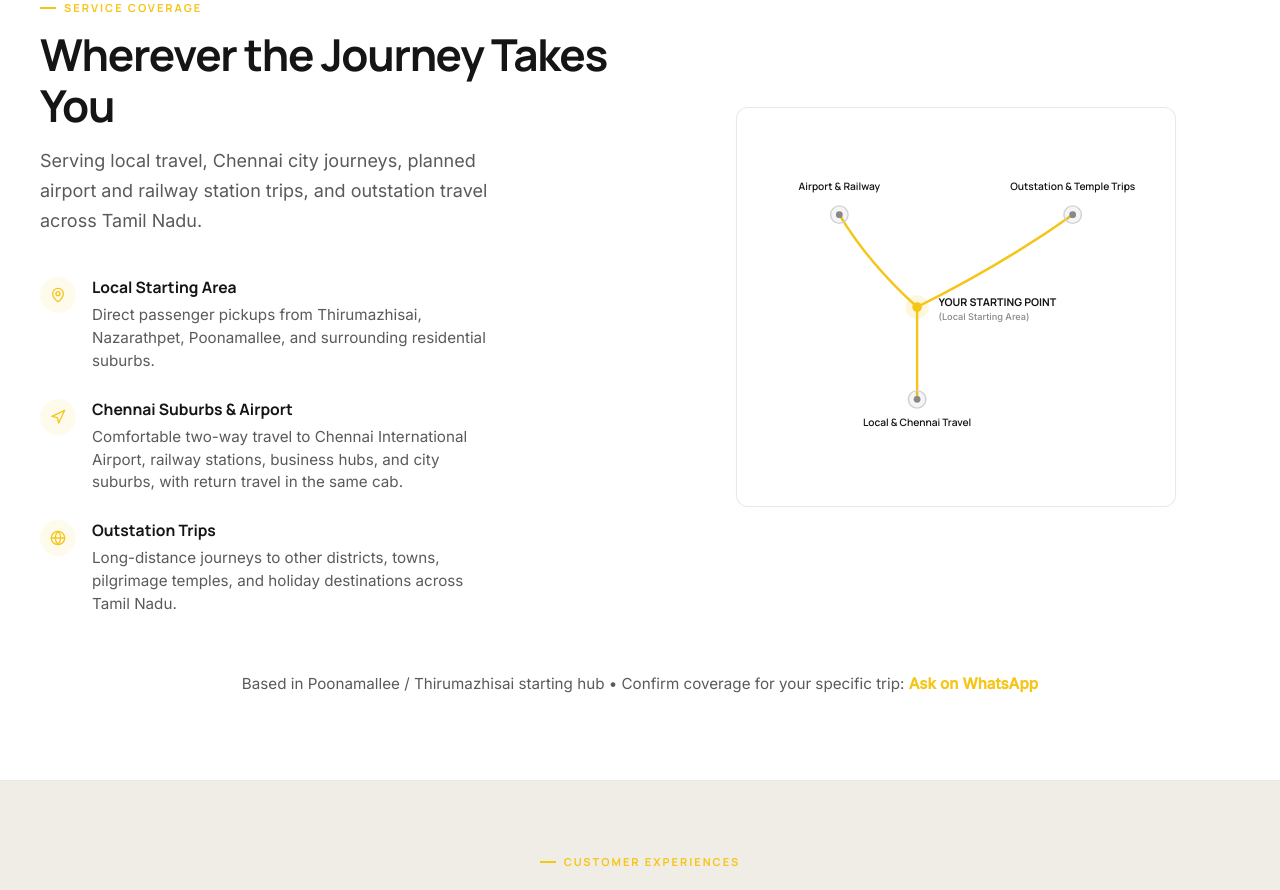
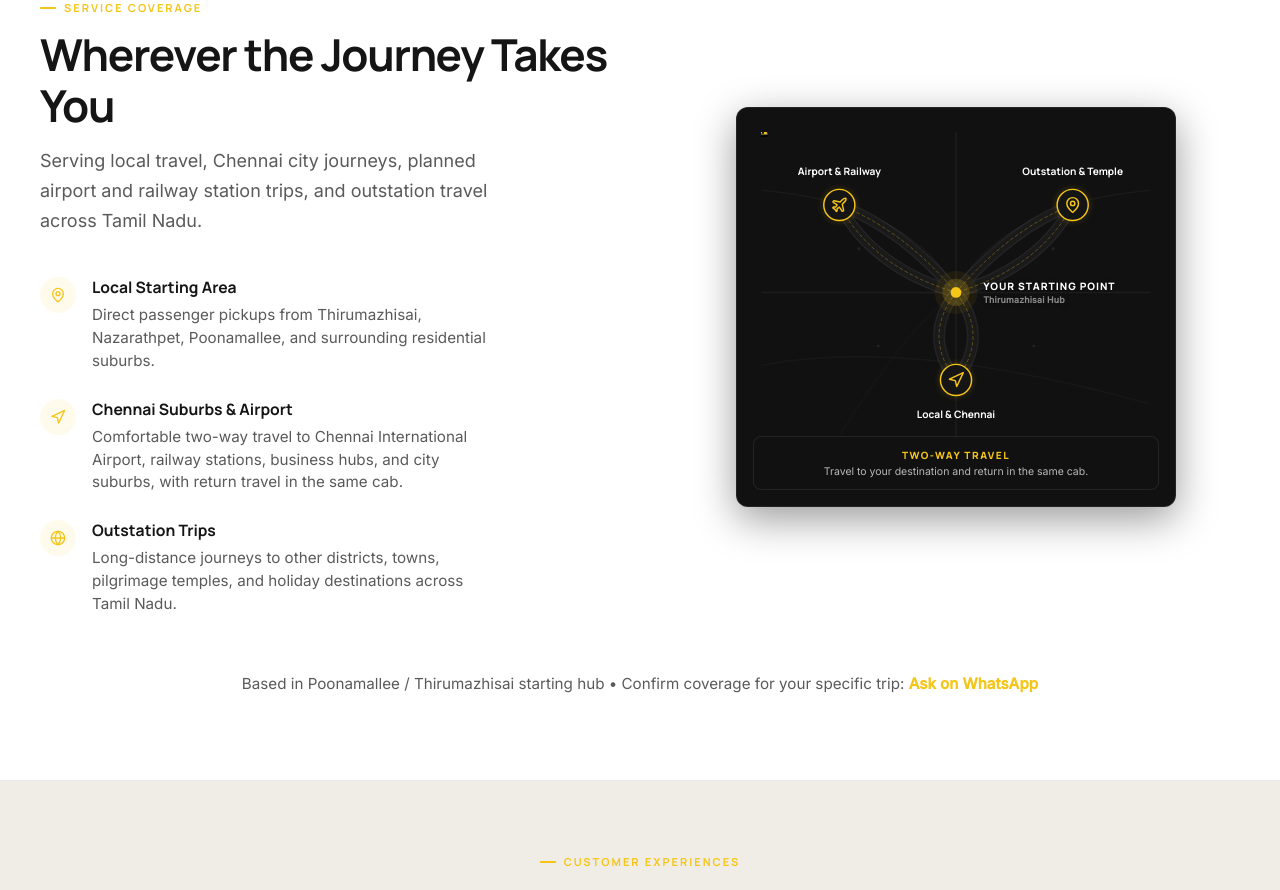
Before and after one commit to arunms1931/va-cabs, a Next.js app: page / in a window 1280 px wide. Shown: the part 4000-4890 px from the top of the page. Built offline with nearby package versions, Linux system fonts and the light colour scheme.

Commit message:
Improve service coverage route visualization

```diff
--- a/components/ServiceAreasSection.tsx
+++ b/components/ServiceAreasSection.tsx
@@ -1,7 +1,7 @@
 "use client";
 
 import { motion } from "framer-motion";
-import { Navigation, MapPin, Globe } from "lucide-react";
+import { Navigation, MapPin, Globe, Plane } from "lucide-react";
 
 const coverage = [
   {
@@ -146,123 +146,241 @@ export default function ServiceAreasSection() {
           {/* RIGHT SIDE: Premium SVG map route line drawing */}
           <div className="areas-right" style={{ position: "relative", display: "flex", alignItems: "center", justifyContent: "center" }}>
             <div className="route-map-box">
-              <svg viewBox="0 0 400 360" fill="none" xmlns="http://www.w3.org/2000/svg" style={{ width: "100%", height: "100%" }}>
-                {/* 1. Central Starting Node (appears first) */}
-                <motion.g
-                  initial={{ opacity: 0, scale: 0.5 }}
-                  whileInView={{ opacity: 1, scale: 1 }}
-                  viewport={{ once: true }}
-                  transition={{ duration: 0.4, ease: easeCurve }}
-                  style={{ originX: "160px", originY: "180px" }}
-                >
-                  <circle cx="160" cy="180" r="12" fill="rgba(245, 197, 24, 0.15)" />
-                  <circle cx="160" cy="180" r="5" fill="#F5C518" />
-                </motion.g>
+              <svg viewBox="0 0 400 360" fill="none" xmlns="http://www.w3.org/2000/svg" style={{ width: "100%", height: "100%", position: "relative", zIndex: 1 }}>
 
-                {/* 2. Central labels (fade/slide in next) */}
-                <motion.g
-                  initial={{ opacity: 0, x: -5 }}
-                  whileInView={{ opacity: 1, x: 0 }}
-                  viewport={{ once: true }}
-                  transition={{ duration: 0.4, delay: 0.2, ease: easeCurve }}
-                >
-                  <text x="182" y="179" fill="#151515" fontSize="11" fontWeight="700" fontFamily="var(--font-manrope)">
+                {/* 1. Abstract Map Background Roads Grid */}
+                <line x1="0" y1="165" x2="400" y2="165" stroke="rgba(255, 255, 255, 0.05)" strokeWidth="1.5" />
+                <line x1="200" y1="0" x2="200" y2="360" stroke="rgba(255, 255, 255, 0.05)" strokeWidth="1.5" />
+
+                {/* Diagonal abstract street paths */}
+                <path d="M0 60 C 120 70, 180 120, 200 165" stroke="rgba(255, 255, 255, 0.04)" strokeWidth="1.2" fill="none" />
+                <path d="M400 60 C 280 70, 220 120, 200 165" stroke="rgba(255, 255, 255, 0.04)" strokeWidth="1.2" fill="none" />
+                <path d="M0 240 Q 150 210 400 280" stroke="rgba(255, 255, 255, 0.03)" strokeWidth="1.2" fill="none" />
+                <path d="M50 360 C 100 280, 150 200, 200 165" stroke="rgba(255, 255, 255, 0.03)" strokeWidth="1" fill="none" />
+
+                {/* Intersections (small circle points) */}
+                <circle cx="100" cy="120" r="1.5" fill="rgba(255, 255, 255, 0.08)" />
+                <circle cx="300" cy="120" r="1.5" fill="rgba(255, 255, 255, 0.08)" />
+                <circle cx="120" cy="220" r="1.5" fill="rgba(255, 255, 255, 0.08)" />
+                <circle cx="280" cy="220" r="1.5" fill="rgba(255, 255, 255, 0.08)" />
+
+                {/* 2. Paired Curved Road Loops */}
+
+                {/* ROAD 1: Center to Airport & Railway (Top Left at 80, 75) */}
+                <path
+                  d="M 200 165 Q 115 140 80 75 Q 145 100 200 165"
+                  stroke="rgba(255, 255, 255, 0.08)"
+                  strokeWidth="12"
+                  strokeLinecap="round"
+                  fill="none"
+                />
+                <path
+                  d="M 200 165 Q 115 140 80 75 Q 145 100 200 165"
+                  stroke="#1A1A1A"
+                  strokeWidth="9"
+                  strokeLinecap="round"
+                  fill="none"
+                />
+                <path
+                  d="M 200 165 Q 115 140 80 75 Q 145 100 200 165"
+                  stroke="rgba(245, 197, 24, 0.4)"
+                  strokeWidth="0.8"
+                  strokeDasharray="3 3"
+                  strokeLinecap="round"
+                  fill="none"
+                />
+
+                {/* ROAD 2: Center to Outstation & Temple (Top Right at 320, 75) */}
+                <path
+                  d="M 200 165 Q 255 100 320 75 Q 285 140 200 165"
+                  stroke="rgba(255, 255, 255, 0.08)"
+                  strokeWidth="12"
+                  strokeLinecap="round"
+                  fill="none"
+                />
+                <path
+                  d="M 200 165 Q 255 100 320 75 Q 285 140 200 165"
+                  stroke="#1A1A1A"
+                  strokeWidth="9"
+                  strokeLinecap="round"
+                  fill="none"
+                />
+                <path
+                  d="M 200 165 Q 255 100 320 75 Q 285 140 200 165"
+                  stroke="rgba(245, 197, 24, 0.4)"
+                  strokeWidth="0.8"
+                  strokeDasharray="3 3"
+                  strokeLinecap="round"
+                  fill="none"
+                />
+
+                {/* ROAD 3: Center to Local & Chennai (Bottom at 200, 255) */}
+                <path
+                  d="M 200 165 Q 165 210 200 255 Q 235 210 200 165"
+                  stroke="rgba(255, 255, 255, 0.08)"
+                  strokeWidth="12"
+                  strokeLinecap="round"
+                  fill="none"
+                />
+                <path
+                  d="M 200 165 Q 165 210 200 255 Q 235 210 200 165"
+                  stroke="#1A1A1A"
+                  strokeWidth="9"
+                  strokeLinecap="round"
+                  fill="none"
+                />
+                <path
+                  d="M 200 165 Q 165 210 200 255 Q 235 210 200 165"
+                  stroke="rgba(245, 197, 24, 0.4)"
+                  strokeWidth="0.8"
+                  strokeDasharray="3 3"
+                  strokeLinecap="round"
+                  fill="none"
+                />
+
+                {/* 3. Animated Top-View SVG Cars */}
+
+                {/* Loop 1 Car (Airport & Railway) */}
+                <g className="animated-car-group">
+                  <animateMotion
+                    dur="9s"
+                    repeatCount="indefinite"
+                    path="M 200 165 Q 115 140 80 75 Q 145 100 200 165"
+                    rotate="auto"
+                    calcMode="linear"
+                    keyTimes="0; 0.05; 0.45; 0.55; 0.95; 1"
+                    keyPoints="0; 0; 0.5; 0.5; 1; 1"
+                    begin="0s"
+                  />
+                  {/* Shadow */}
+                  <rect x="-6" y="-2.5" width="12" height="7" rx="1.5" fill="rgba(0, 0, 0, 0.55)" transform="translate(0.5, 0.5)" />
+                  {/* Yellow body */}
+                  <rect x="-6" y="-3" width="12" height="6" rx="2" fill="#F5C518" stroke="#111111" strokeWidth="1" />
+                  {/* Cabin roof */}
+                  <rect x="-3.5" y="-2" width="6" height="4" rx="1" fill="#111111" />
+                  {/* Windshield frame */}
+                  <rect x="-2" y="-1.5" width="3.5" height="3" rx="0.5" fill="#F5C518" />
+                  {/* Glass */}
+                  <rect x="0.5" y="-1.5" width="1" height="3" fill="#111111" />
+                  {/* Front Headlights */}
+                  <rect x="5" y="-2.5" width="1" height="1" rx="0.2" fill="#ffffff" />
+                  <rect x="5" y="1.5" width="1" height="1" rx="0.2" fill="#ffffff" />
+                  {/* Rear Taillights */}
+                  <rect x="-6" y="-2.5" width="0.8" height="1" rx="0.2" fill="#ff3333" />
+                  <rect x="-6" y="1.5" width="0.8" height="1" rx="0.2" fill="#ff3333" />
+                </g>
+
+                {/* Loop 2 Car (Outstation & Temple) */}
+                <g className="animated-car-group">
+                  <animateMotion
+                    dur="11s"
+                    repeatCount="indefinite"
+                    path="M 200 165 Q 255 100 320 75 Q 285 140 200 165"
+                    rotate="auto"
+                    calcMode="linear"
+                    keyTimes="0; 0.05; 0.45; 0.55; 0.95; 1"
+                    keyPoints="0; 0; 0.5; 0.5; 1; 1"
+                    begin="2.5s"
+                  />
+                  <rect x="-6" y="-2.5" width="12" height="7" rx="1.5" fill="rgba(0, 0, 0, 0.55)" transform="translate(0.5, 0.5)" />
+                  <rect x="-6" y="-3" width="12" height="6" rx="2" fill="#F5C518" stroke="#111111" strokeWidth="1" />
+                  <rect x="-3.5" y="-2" width="6" height="4" rx="1" fill="#111111" />
+                  <rect x="-2" y="-1.5" width="3.5" height="3" rx="0.5" fill="#F5C518" />
+                  <rect x="0.5" y="-1.5" width="1" height="3" fill="#111111" />
+                  <rect x="5" y="-2.5" width="1" height="1" rx="0.2" fill="#ffffff" />
+                  <rect x="5" y="1.5" width="1" height="1" rx="0.2" fill="#ffffff" />
+                  <rect x="-6" y="-2.5" width="0.8" height="1" rx="0.2" fill="#ff3333" />
+                  <rect x="-6" y="1.5" width="0.8" height="1" rx="0.2" fill="#ff3333" />
+                </g>
+
+                {/* Loop 3 Car (Local & Chennai) */}
+                <g className="animated-car-group">
+                  <animateMotion
+                    dur="8s"
+                    repeatCount="indefinite"
+                    path="M 200 165 Q 165 210 200 255 Q 235 210 200 165"
+                    rotate="auto"
+                    calcMode="linear"
+                    keyTimes="0; 0.05; 0.45; 0.55; 0.95; 1"
+                    keyPoints="0; 0; 0.5; 0.5; 1; 1"
+                    begin="5.0s"
+                  />
+                  <rect x="-6" y="-2.5" width="12" height="7" rx="1.5" fill="rgba(0, 0, 0, 0.55)" transform="translate(0.5, 0.5)" />
+                  <rect x="-6" y="-3" width="12" height="6" rx="2" fill="#F5C518" stroke="#111111" strokeWidth="1" />
+                  <rect x="-3.5" y="-2" width="6" height="4" rx="1" fill="#111111" />
+                  <rect x="-2" y="-1.5" width="3.5" height="3" rx="0.5" fill="#F5C518" />
+                  <rect x="0.5" y="-1.5" width="1" height="3" fill="#111111" />
+                  <rect x="5" y="-2.5" width="1" height="1" rx="0.2" fill="#ffffff" />
+                  <rect x="5" y="1.5" width="1" height="1" rx="0.2" fill="#ffffff" />
+                  <rect x="-6" y="-2.5" width="0.8" height="1" rx="0.2" fill="#ff3333" />
+                  <rect x="-6" y="1.5" width="0.8" height="1" rx="0.2" fill="#ff3333" />
+                </g>
+
+                {/* 4. Destination Nodes & Icons (Drawn on top of roads) */}
+                {/* Destination 1 — Airport & Railway (80, 75) */}
+                <g>
+                  <circle cx="80" cy="75" r="16" fill="#151515" stroke="#F5C518" strokeWidth="1.5" style={{ filter: "drop-shadow(0 0 4px rgba(245, 197, 24, 0.2))" }} />
+                  <g transform="translate(71, 66)" style={{ color: "#F5C518" }}>
+                    <Plane size={18} />
+                  </g>
+                </g>
+
+                {/* Destination 2 — Outstation & Temple (320, 75) */}
+                <g>
+                  <circle cx="320" cy="75" r="16" fill="#151515" stroke="#F5C518" strokeWidth="1.5" style={{ filter: "drop-shadow(0 0 4px rgba(245, 197, 24, 0.2))" }} />
+                  <g transform="translate(311, 66)" style={{ color: "#F5C518" }}>
+                    <MapPin size={18} />
+                  </g>
+                </g>
+
+                {/* Destination 3 — Local & Chennai (200, 255) */}
+                <g>
+                  <circle cx="200" cy="255" r="16" fill="#151515" stroke="#F5C518" strokeWidth="1.5" style={{ filter: "drop-shadow(0 0 4px rgba(245, 197, 24, 0.2))" }} />
+                  <g transform="translate(191, 246)" style={{ color: "#F5C518" }}>
+                    <Navigation size={18} />
+                  </g>
+                </g>
+
+                {/* 5. Central Starting Node (Drawn on top of roads) */}
+                <g style={{ transformOrigin: "200px 165px" }}>
+                  {/* Outer Pulsing Glow */}
+                  <circle cx="200" cy="165" r="24" fill="rgba(245, 197, 24, 0.08)" className="pulse-slow" />
+                  {/* Inner Glow */}
+                  <circle cx="200" cy="165" r="14" fill="rgba(245, 197, 24, 0.18)" />
+                  {/* Glowing Core */}
+                  <circle cx="200" cy="165" r="5.5" fill="#F5C518" />
+                </g>
+
+                {/* 6. Labels Section (Drawn last for best legibility) */}
+                {/* Destination Labels */}
+                <g>
+                  <text x="80" y="44" textAnchor="middle" fill="#ffffff" fontSize="10.5" fontWeight="700" fontFamily="var(--font-manrope)">
+                    Airport &amp; Railway
+                  </text>
+                  <text x="320" y="44" textAnchor="middle" fill="#ffffff" fontSize="10.5" fontWeight="700" fontFamily="var(--font-manrope)">
+                    Outstation &amp; Temple
+                  </text>
+                  <text x="200" y="294" textAnchor="middle" fill="#ffffff" fontSize="10.5" fontWeight="700" fontFamily="var(--font-manrope)">
+                    Local &amp; Chennai
+                  </text>
+                </g>
+
+                {/* Starting Point Labels (Placed on the right to prevent overlap) */}
+                <g>
+                  <text x="228" y="162" textAnchor="start" fill="#ffffff" fontSize="10.5" fontWeight="800" fontFamily="var(--font-manrope)" letterSpacing="1px" style={{ textShadow: "0 1px 4px rgba(17, 17, 17, 0.9)" }}>
                     YOUR STARTING POINT
                   </text>
-                  <text x="182" y="193" fill="#888888" fontSize="9.5" fontWeight="500" fontFamily="var(--font-inter)">
-                    (Local Starting Area)
+                  <text x="228" y="176" textAnchor="start" fill="#888888" fontSize="9" fontWeight="600" fontFamily="var(--font-inter)" letterSpacing="0.2px" style={{ textShadow: "0 1px 4px rgba(17, 17, 17, 0.9)" }}>
+                    Thirumazhisai Hub
                   </text>
-                </motion.g>
+                </g>
+              </svg>
 
-                {/* 3. Animated Route Lines (draw outward) */}
-                {/* Center to D1 */}
-                <motion.path
-                  d="M160 180 Q 110 135 80 85"
-                  stroke="#F5C518"
-                  strokeWidth="2.5"
-                  strokeLinecap="round"
-                  initial={{ pathLength: 0 }}
-                  whileInView={{ pathLength: 1 }}
-                  viewport={{ once: true }}
-                  transition={{ duration: 1.0, delay: 0.5, ease: "easeInOut" }}
-                />
-
-                {/* Center to D2 */}
-                <motion.path
-                  d="M160 180 Q 250 135 320 85"
-                  stroke="#F5C518"
-                  strokeWidth="2.5"
-                  strokeLinecap="round"
-                  initial={{ pathLength: 0 }}
-                  whileInView={{ pathLength: 1 }}
-                  viewport={{ once: true }}
-                  transition={{ duration: 1.0, delay: 0.5, ease: "easeInOut" }}
-                />
-
-                {/* Center to D3 */}
-                <motion.path
-                  d="M160 180 L 160 275"
-                  stroke="#F5C518"
-                  strokeWidth="2.5"
-                  strokeLinecap="round"
-                  initial={{ pathLength: 0 }}
-                  whileInView={{ pathLength: 1 }}
-                  viewport={{ once: true }}
-                  transition={{ duration: 1.0, delay: 0.5, ease: "easeInOut" }}
-                />
-
-                {/* 4. Destination Nodes — opacity-only entrance (scale+transformOrigin is unreliable inside SVG in Framer Motion) */}
-                {/* Destination 1 Node — Airport & Railway */}
-                <motion.g
-                  initial={{ opacity: 0 }}
-                  whileInView={{ opacity: 1 }}
-                  viewport={{ once: true }}
-                  transition={{ duration: 0.4, delay: 1.3, ease: easeCurve }}
-                >
-                  <circle cx="80" cy="85" r="9" fill="rgba(0,0,0,0.04)" stroke="#d0d0d8" strokeWidth="1.5" />
-                  <circle cx="80" cy="85" r="3.5" fill="#888888" />
-                </motion.g>
-
-                {/* Destination 2 Node — Outstation & Temple Trips */}
-                <motion.g
-                  initial={{ opacity: 0 }}
-                  whileInView={{ opacity: 1 }}
-                  viewport={{ once: true }}
-                  transition={{ duration: 0.4, delay: 1.3, ease: easeCurve }}
-                >
-                  <circle cx="320" cy="85" r="9" fill="rgba(0,0,0,0.04)" stroke="#d0d0d8" strokeWidth="1.5" />
-                  <circle cx="320" cy="85" r="3.5" fill="#888888" />
-                </motion.g>
-
-                {/* Destination 3 Node — Local & Chennai Travel */}
-                <motion.g
-                  initial={{ opacity: 0 }}
-                  whileInView={{ opacity: 1 }}
-                  viewport={{ once: true }}
-                  transition={{ duration: 0.4, delay: 1.3, ease: easeCurve }}
-                >
-                  <circle cx="160" cy="275" r="9" fill="rgba(0,0,0,0.04)" stroke="#d0d0d8" strokeWidth="1.5" />
-                  <circle cx="160" cy="275" r="3.5" fill="#888888" />
-                </motion.g>
-
-                {/* 5. Destination labels (fade in last) */}
-                <motion.g
-                  initial={{ opacity: 0, y: 3 }}
-                  whileInView={{ opacity: 1, y: 0 }}
-                  viewport={{ once: true }}
-                  transition={{ duration: 0.4, delay: 1.6, ease: easeCurve }}
-                >
-                  <text x="80" y="60" textAnchor="middle" fill="#151515" fontSize="10.5" fontWeight="600" fontFamily="var(--font-manrope)">
-                    Airport & Railway
-                  </text>
-                  <text x="320" y="60" textAnchor="middle" fill="#151515" fontSize="10.5" fontWeight="600" fontFamily="var(--font-manrope)">
-                    Outstation & Temple Trips
-                  </text>
-                  <text x="160" y="302" textAnchor="middle" fill="#151515" fontSize="10.5" fontWeight="600" fontFamily="var(--font-manrope)">
-                    Local & Chennai Travel
-                  </text>
-                </motion.g>
-              </svg>
+              {/* GPS HUD Overlay (Two-Way Travel Info) */}
+              <div className="hud-overlay">
+                <span className="hud-tag">Two-Way Travel</span>
+                <span className="hud-text">Travel to your destination and return in the same cab.</span>
+              </div>
             </div>
           </div>
         </div>
@@ -294,14 +412,61 @@ export default function ServiceAreasSection() {
         }
 
         .route-map-box {
+          position: relative;
           width: 100%;
           max-width: 440px;
           aspect-ratio: 1.1;
-          background: #ffffff;
-          border: 1px solid var(--border-light);
+          background: #111111; /* Deep charcoal map background */
+          border: 1px solid rgba(255, 255, 255, 0.08);
           border-radius: 12px;
           padding: 24px;
-          box-shadow: 0 4px 16px rgba(0, 0, 0, 0.01);
+          box-shadow: 0 12px 40px rgba(0, 0, 0, 0.4);
+          overflow: hidden;
+        }
+
+        .hud-overlay {
+          position: absolute;
+          bottom: 16px;
+          left: 16px;
+          right: 16px;
+          background: rgba(18, 18, 18, 0.85);
+          backdrop-filter: blur(8px);
+          -webkit-backdrop-filter: blur(8px);
+          border: 1px solid rgba(255, 255, 255, 0.08);
+          border-radius: 8px;
+          padding: 10px 14px;
+          display: flex;
+          flex-direction: column;
+          gap: 2px;
+          align-items: center;
+          text-align: center;
+          z-index: 5;
+        }
+
+        .hud-tag {
+          font-size: 10px;
+          font-weight: 800;
+          color: #F5C518;
+          letter-spacing: 1.5px;
+          text-transform: uppercase;
+          font-family: var(--font-manrope);
+        }
+
+        .hud-text {
+          font-size: 10.5px;
+          color: rgba(255, 255, 255, 0.7);
+          font-family: var(--font-inter);
+          line-height: 1.4;
+        }
+
+        @keyframes pulseRadius {
+          0% { r: 18px; opacity: 0.5; }
+          50% { r: 24px; opacity: 0.95; }
+          100% { r: 18px; opacity: 0.5; }
+        }
+
+        .pulse-slow {
+          animation: pulseRadius 3s infinite ease-in-out;
         }
 
         @media (min-width: 1600px) {
@@ -315,9 +480,11 @@ export default function ServiceAreasSection() {
           .route-map-box { margin: 0 auto; }
         }
         @media (prefers-reduced-motion: reduce) {
-          path {
-            stroke-dasharray: none !important;
-            stroke-dashoffset: 0 !important;
+          .pulse-slow {
+            animation: none !important;
+          }
+          .animated-car-group {
+            display: none !important;
           }
         }
       `}</style>
```
